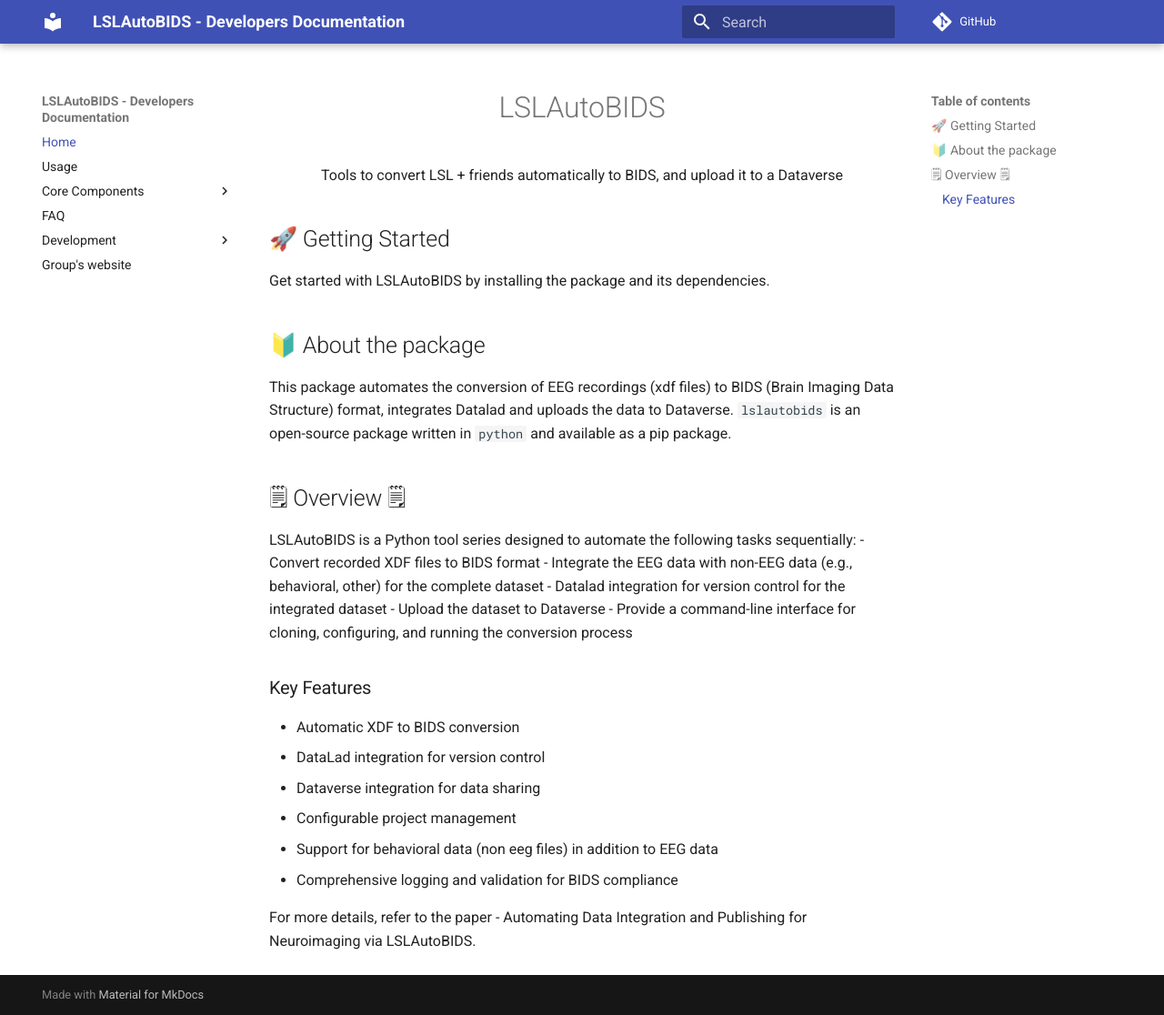
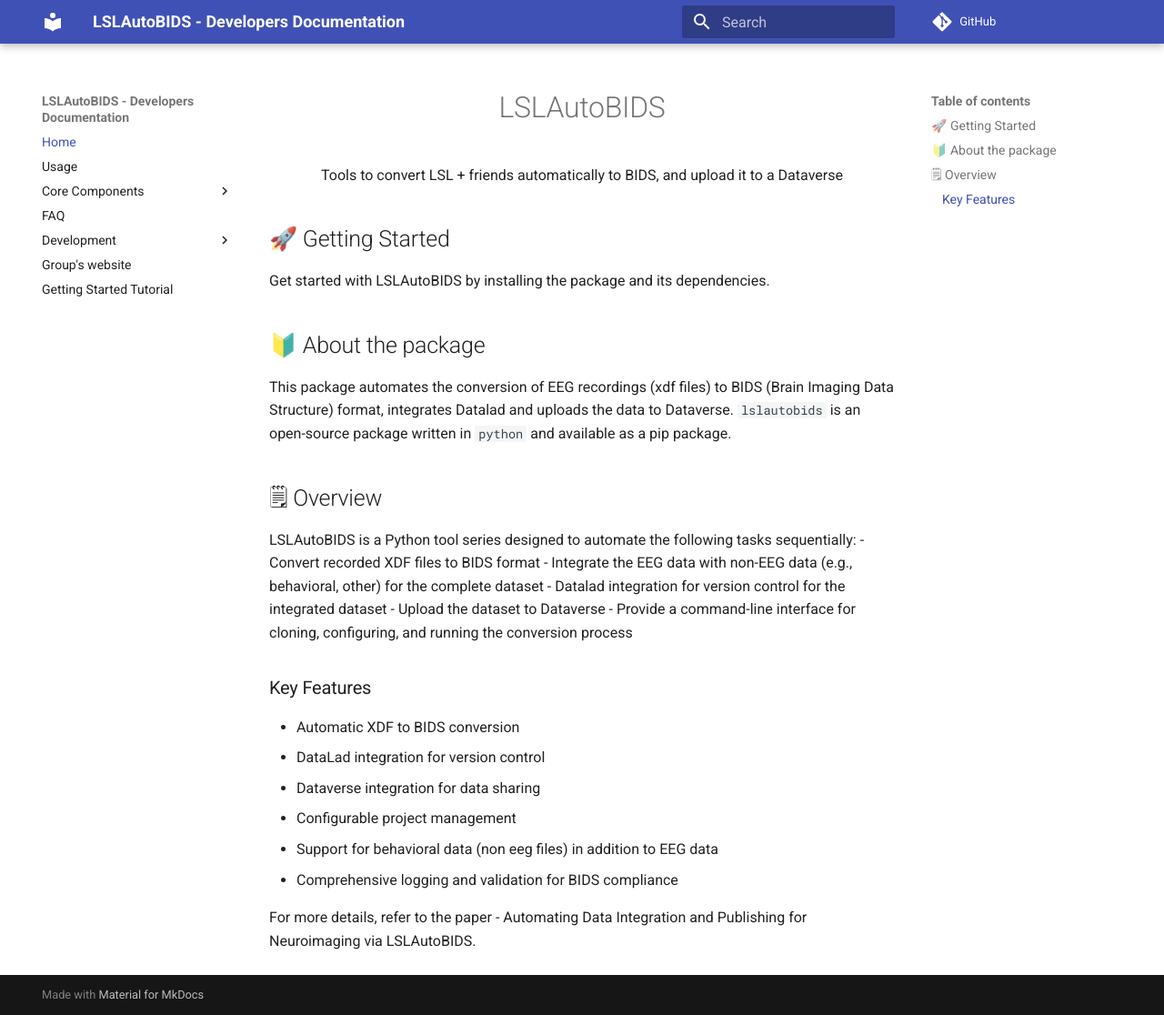
Before and after one commit to s-ccs/LSLAutoBIDS, an MkDocs documentation site: the page built from docs/index.md, in a window 1280 px wide and 1116 px high. Shown: the whole window at 91% size. Built offline with MkDocs 1.6.1 and Material for MkDocs 9.7.7, drawn with Linux system fonts in a browser that asks for light colours; comment, search, counter and statistics services are not loaded.

Commit message:
fixed unsaved changes in mkdocs.yaml

```diff
--- a/docs/index.md
+++ b/docs/index.md
@@ -12,7 +12,7 @@
 This package automates the conversion of EEG recordings (xdf files) to BIDS (Brain Imaging Data Structure) format, integrates Datalad and uploads the data to  Dataverse. `lslautobids` is an open-source package written in `python` and  available as a pip package.
 
 
-## 🗒 Overview 🗒
+## 🗒 Overview
 
 LSLAutoBIDS is a Python tool series designed to automate the following tasks sequentially:
 - Convert recorded XDF files to BIDS format
--- a/mkdocs.yaml
+++ b/mkdocs.yaml
@@ -21,11 +21,13 @@
     - Datalad Integration : datalad_integration.md
     - Dataverse Integration : dataverse_integration.md
     - Other Utility Functions: other_utils.md
+    - Data Organization: data_organization.md
     - Tests: testing.md
   - FAQ: faq.md
   - Development:
     - Contributing: contributions.md
   - Group's website: https://www.s-ccs.de/
+  - Getting Started Tutorial: tutorial.md
 markdown_extensions:
   - pymdownx.arithmatex
   - pymdownx.magiclink
```
